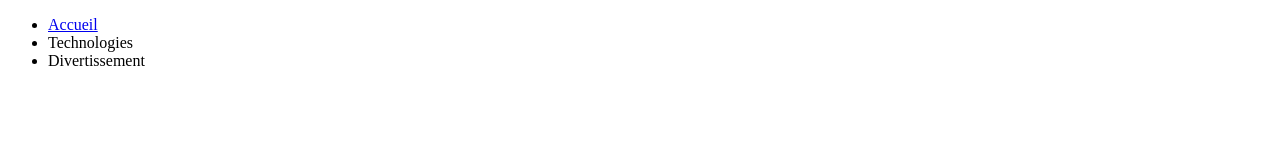
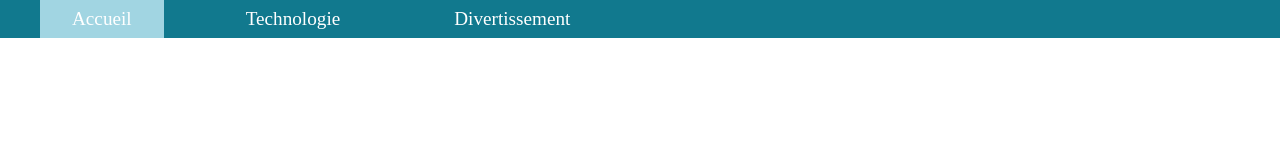
Before and after one commit to Raze91/News-Website, a plain HTML site: page index.html in a window 1280 px wide. Drawn offline with Linux system fonts and the light colour scheme; files that its build step writes are made by us from their sources.

Commit message:
add style to the navbar

```diff
--- a/css/styles.css
+++ b/css/styles.css
@@ -0,0 +1,29 @@
+body {
+    margin: 0;
+}
+
+nav ul {
+    display: flex;
+    list-style: none;
+    background-color: #11798e;
+    margin: 0;
+}
+
+nav ul li {
+    margin-right: 50px;
+    display: flex;
+}
+
+nav ul li:hover {
+    background-color: #A1D5E2;
+}
+nav ul li a {
+    color: white;
+    text-decoration: none;
+    font-size: 1.2rem;
+    padding: 0.5rem 2rem;
+}
+
+.active {
+    background-color: #A1D5E2;
+}
--- a/index.html
+++ b/index.html
@@ -4,15 +4,15 @@
     <meta charset="UTF-8">
     <meta name="viewport" content="width=device-width, initial-scale=1.0">
     <title>Site d'actualité</title>
-    <link rel="stylesheet" href="styles.css">
+    <link rel="stylesheet" href="css/styles.css">
 </head>
 <body>
     <header>
         <nav>
             <ul>
-                <li><a href="index.html">Accueil</a></li>
-                <li>Technologies</li>
-                <li>Divertissement</li>
+                <li class="active"><a href="index.html">Accueil</a></li>
+                <li><a href="">Technologie</a></li>
+                <li><a href="">Divertissement</a></li>
             </ul>
         </nav>
     </header>
```
